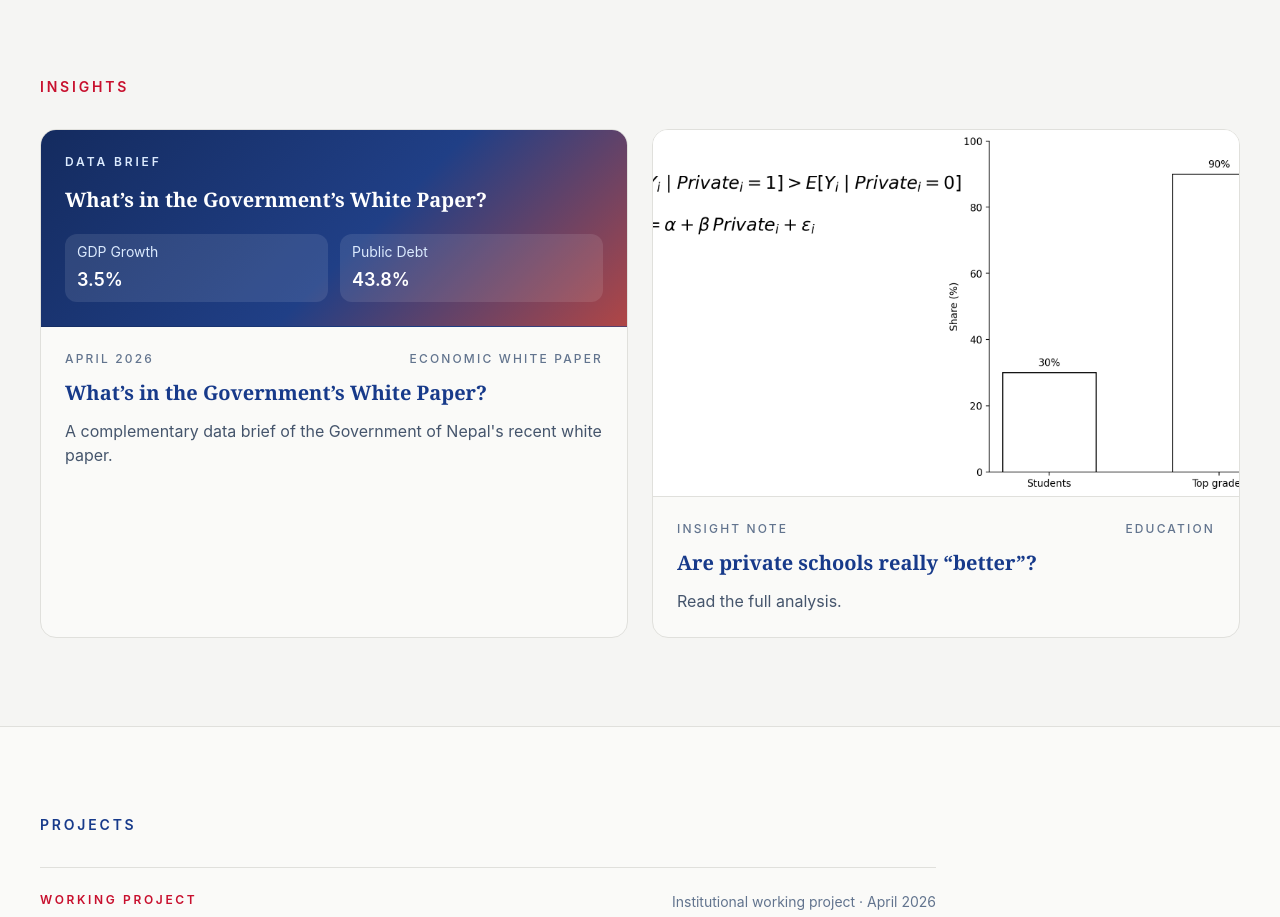
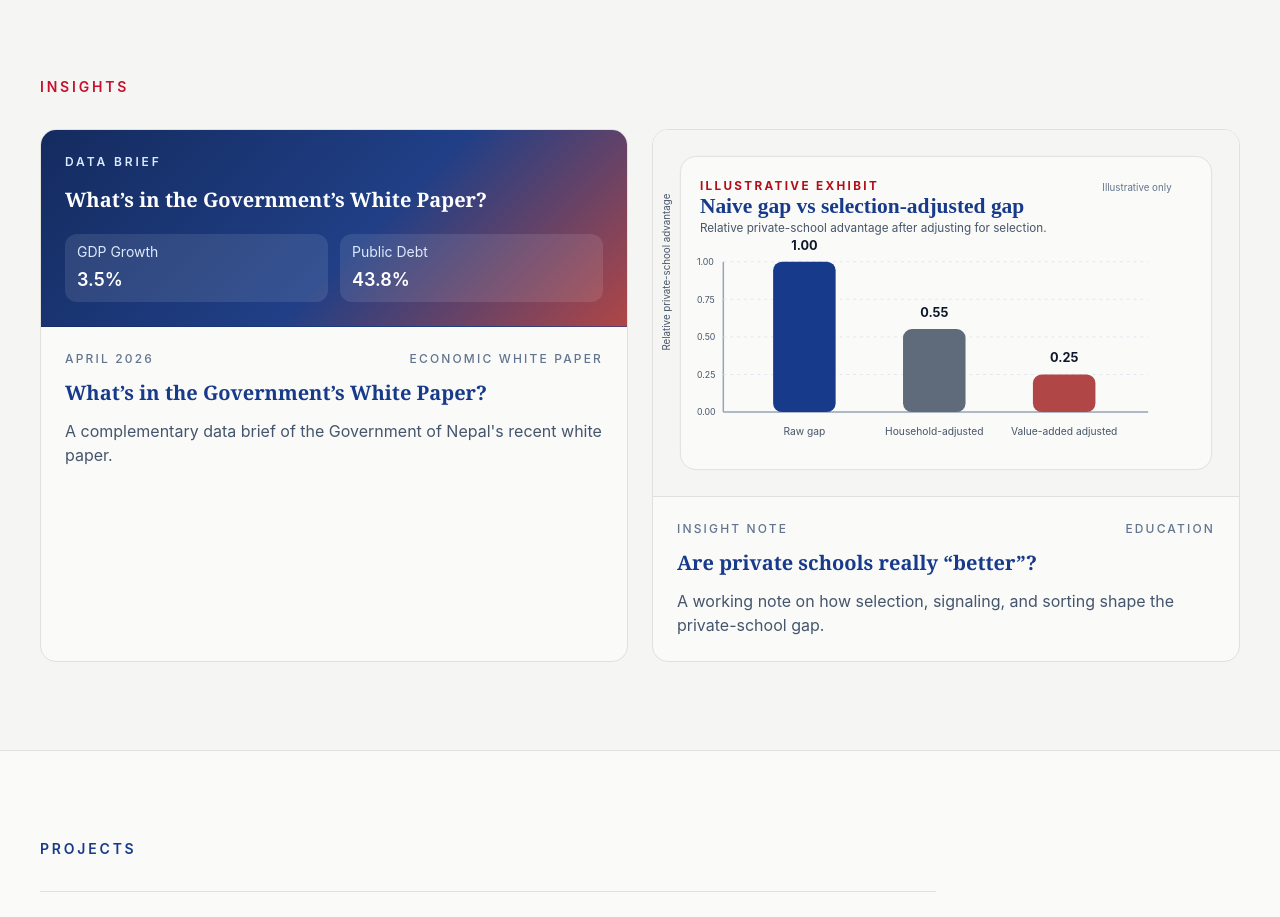
Before and after one commit to sgaut002/metrics-nepal-site, a React (Vite) app: page / in a window 1280 px wide. Shown: the part 1000-1917 px from the top of the page. Built offline with nearby package versions, Linux system fonts and the light colour scheme.

Commit message:
Update private schools homepage card

```diff
--- a/src/App.jsx
+++ b/src/App.jsx
@@ -2321,7 +2321,7 @@ function Homepage({ isMobileMenuOpen, onCloseMobileMenu, onToggleMobileMenu }) {
               >
                 <div className="aspect-[16/10] overflow-hidden border-b border-[#E0E0DC] bg-[#F5F5F3]">
                   <img
-                    src="/insights-private-schools-1.png"
+                    src="/private-schools-exhibit-card.svg"
                     alt="Are private schools really better?"
                     className="h-full w-full object-cover transition duration-300 group-hover:scale-[1.02]"
                   />
@@ -2335,7 +2335,7 @@ function Homepage({ isMobileMenuOpen, onCloseMobileMenu, onToggleMobileMenu }) {
                     {PRIVATE_SCHOOLS_ARTICLE.title}
                   </h3>
                   <p className="text-sm leading-6 text-slate-600 sm:text-base">
-                    Read the full analysis.
+                    A working note on how selection, signaling, and sorting shape the private-school gap.
                   </p>
                 </div>
               </a>
```
Also changed, not shown: public/private-schools-exhibit-card.svg (added).
